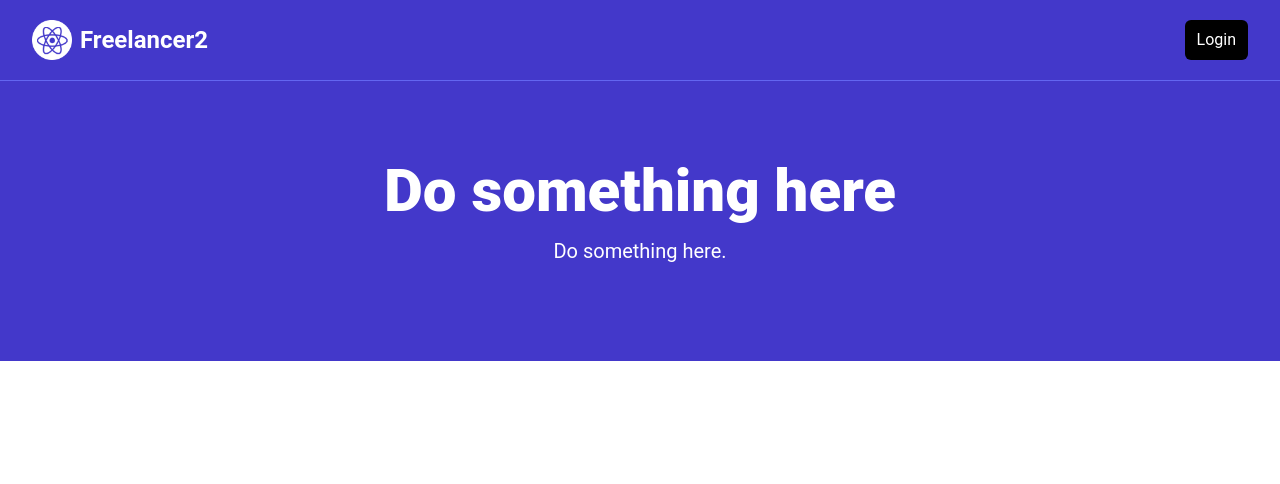
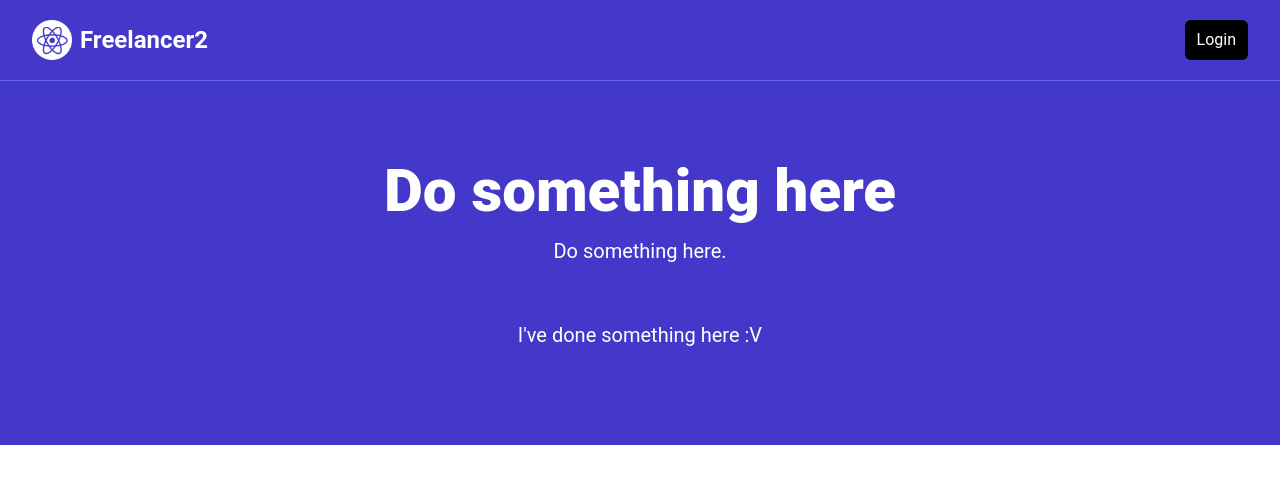
Before and after one commit to CITA450-Team-SUNY-Morrisville/innvoice, a React (Vite) app: page / in a window 1280 px wide. Shown: the top 484 px of the page. Built offline with nearby package versions, Linux system fonts and the light colour scheme.

Commit message:
testing auto deploy

```diff
--- a/src/components/Hero.jsx
+++ b/src/components/Hero.jsx
@@ -15,6 +15,10 @@ const hero = () => {
           <p className="my-4 text-xl text-white">
             Do something here.
           </p>
+          <br></br>
+          <p className="my-4 text-xl text-white">
+            I've done something here :V
+          </p>
         </div>
       </div>
     </section>
```
